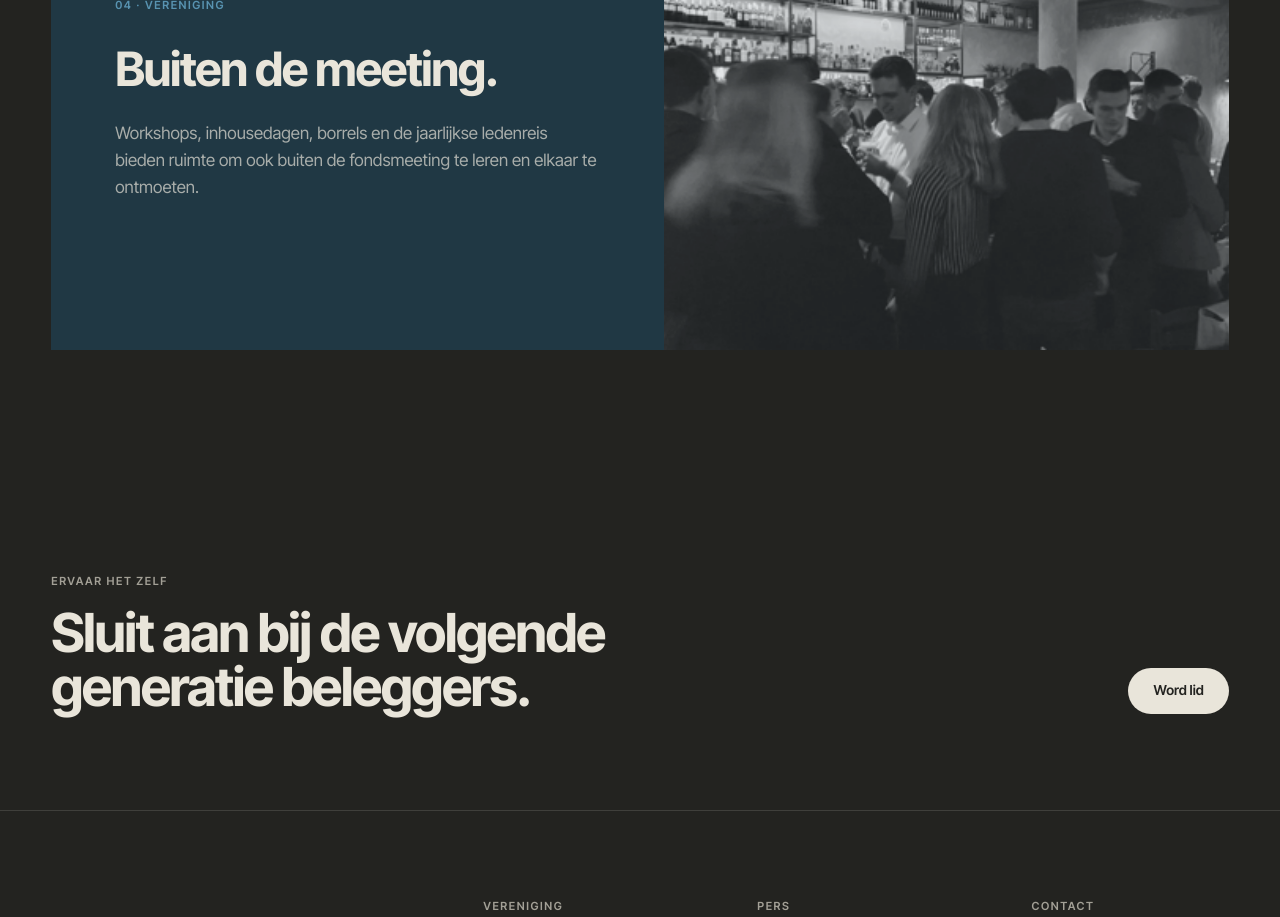
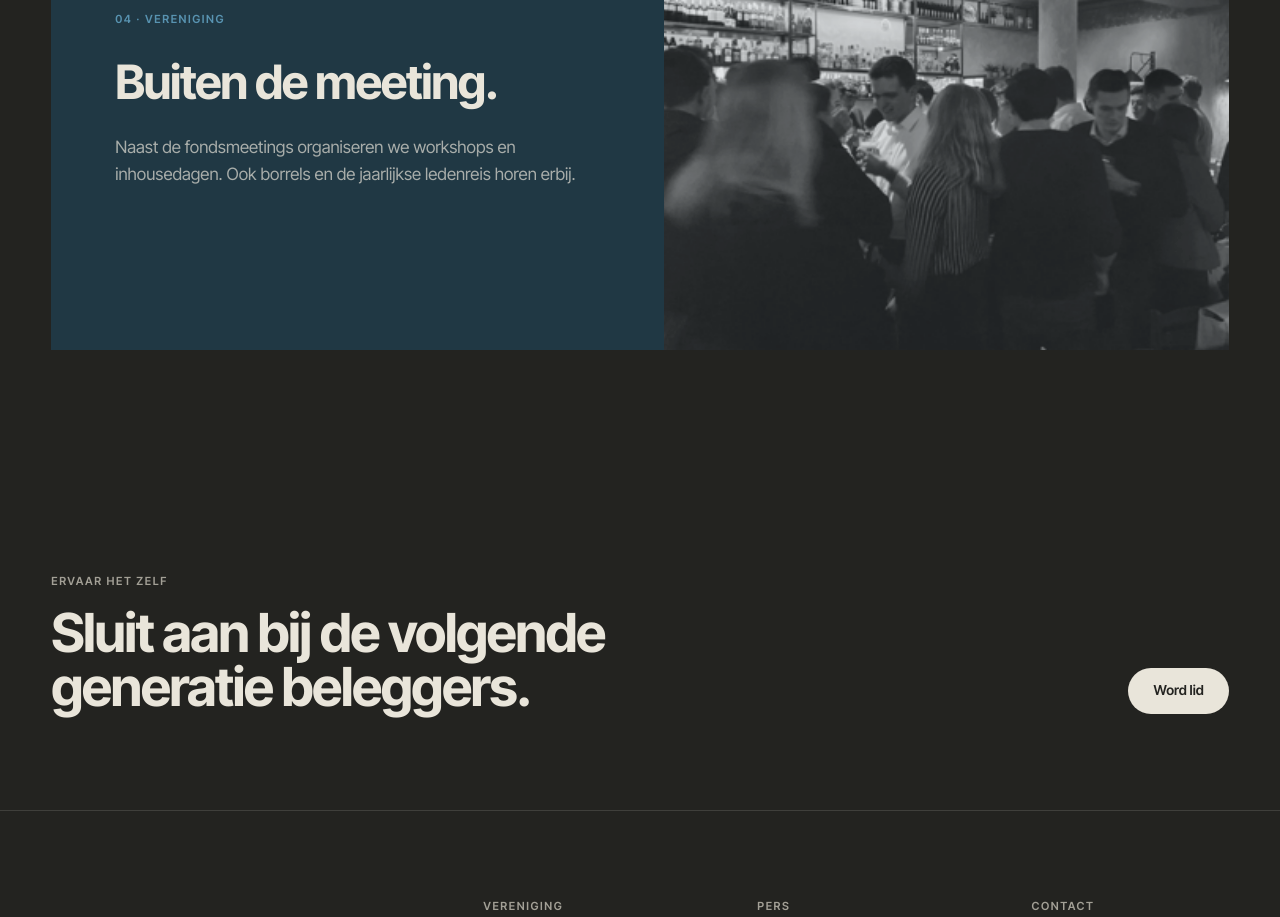
Before and after one commit to Mutual-Fund-Amsterdam/Website-MF, a Next.js app: page /over-ons in a window 1280 px wide. Shown: the part 3940-4857 px from the top of the page. Built offline with nearby package versions, Linux system fonts and the light colour scheme.

Commit message:
Use direct wording for activities outside meetings

```diff
--- a/app/over-ons/page.tsx
+++ b/app/over-ons/page.tsx
@@ -46,7 +46,7 @@ const pillars = [
     number: "04",
     label: "Vereniging",
     title: "Buiten de meeting.",
-    text: "Workshops, inhousedagen, borrels en de jaarlijkse ledenreis bieden ruimte om ook buiten de fondsmeeting te leren en elkaar te ontmoeten.",
+    text: "Naast de fondsmeetings organiseren we workshops en inhousedagen. Ook borrels en de jaarlijkse ledenreis horen erbij.",
     image: eventImages.social,
     alt: "Leden van Mutual Fund tijdens een informele borrel",
   },
```
